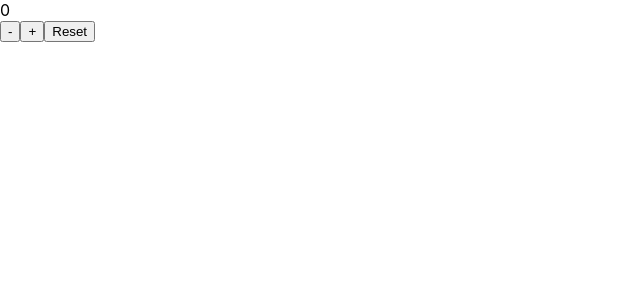
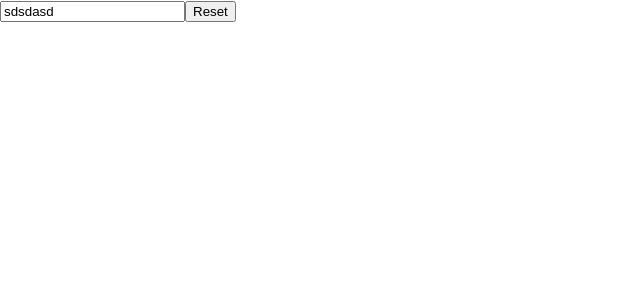
Before and after one commit to pecourses/pe2023-1-react-app, a React (Create React App) app: page / in a window 1280 px wide. Shown: the top 300 px of the page, without its empty margins (0-640 px from the left). Built offline with nearby package versions, Linux system fonts and the light colour scheme.

Commit message:
Add controlled component concept

```diff
--- a/src/App.js
+++ b/src/App.js
@@ -1,7 +1,7 @@
-import CounterWithReducer from './components/CounterWithReducer';
+import LoginForm from './components/LoginForm';
 
 function App() {
-  return <CounterWithReducer />;
+  return <LoginForm />;
 }
 
 export default App;
--- /dev/null
+++ b/src/components/LoginForm/index.jsx
@@ -0,0 +1,28 @@
+import { useState } from 'react'
+
+function LoginForm () {
+  const [test, setTest] = useState('sdsdasd')
+
+  console.log('test :>> ', test)
+
+  return (
+    <div>
+      <input
+        name='test'
+        value={test}
+        onChange={e => {
+          setTest(e.target.value)
+        }}
+      />
+      <button
+        onClick={() => {
+          setTest('')
+        }}
+      >
+        Reset
+      </button>
+    </div>
+  )
+}
+
+export default LoginForm
```
